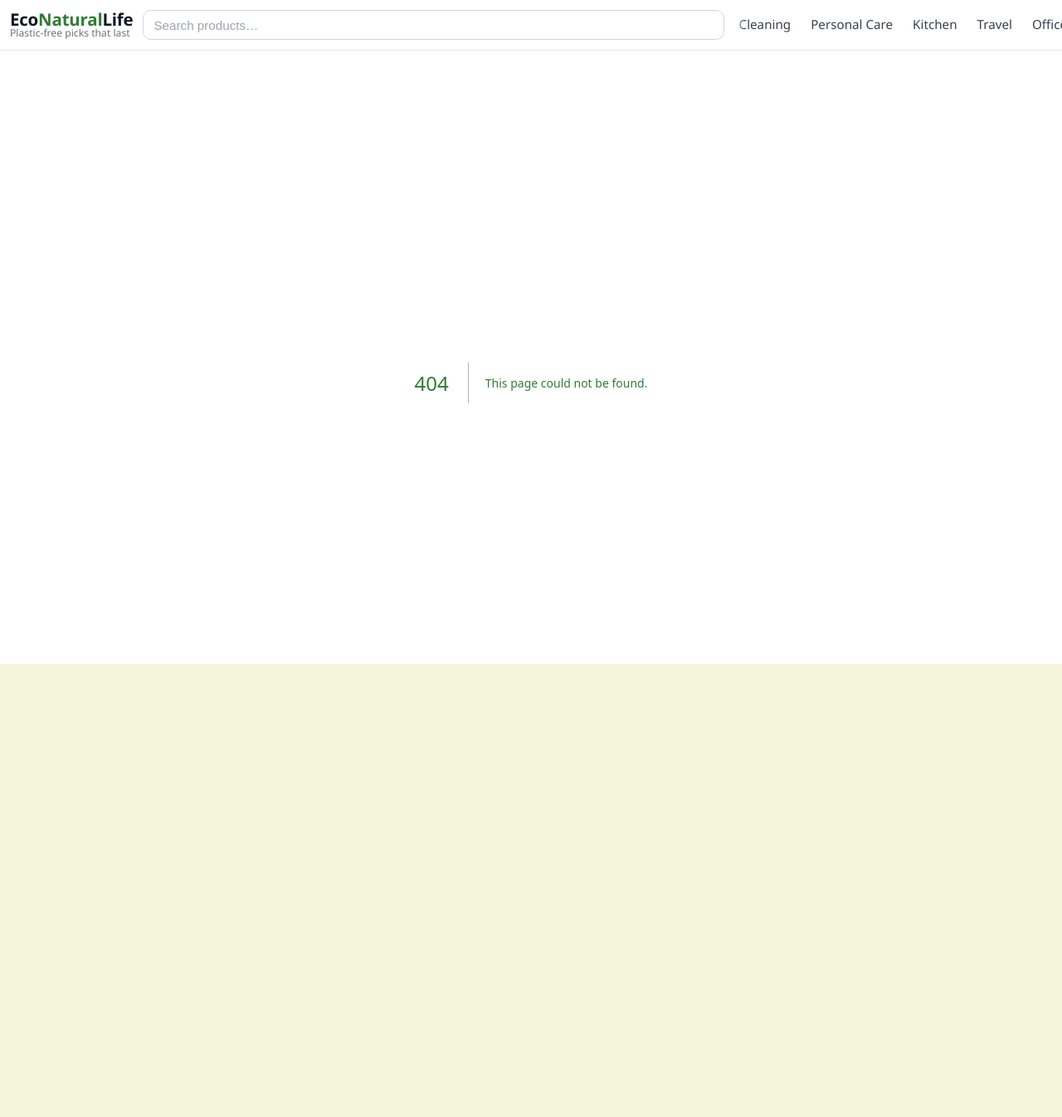
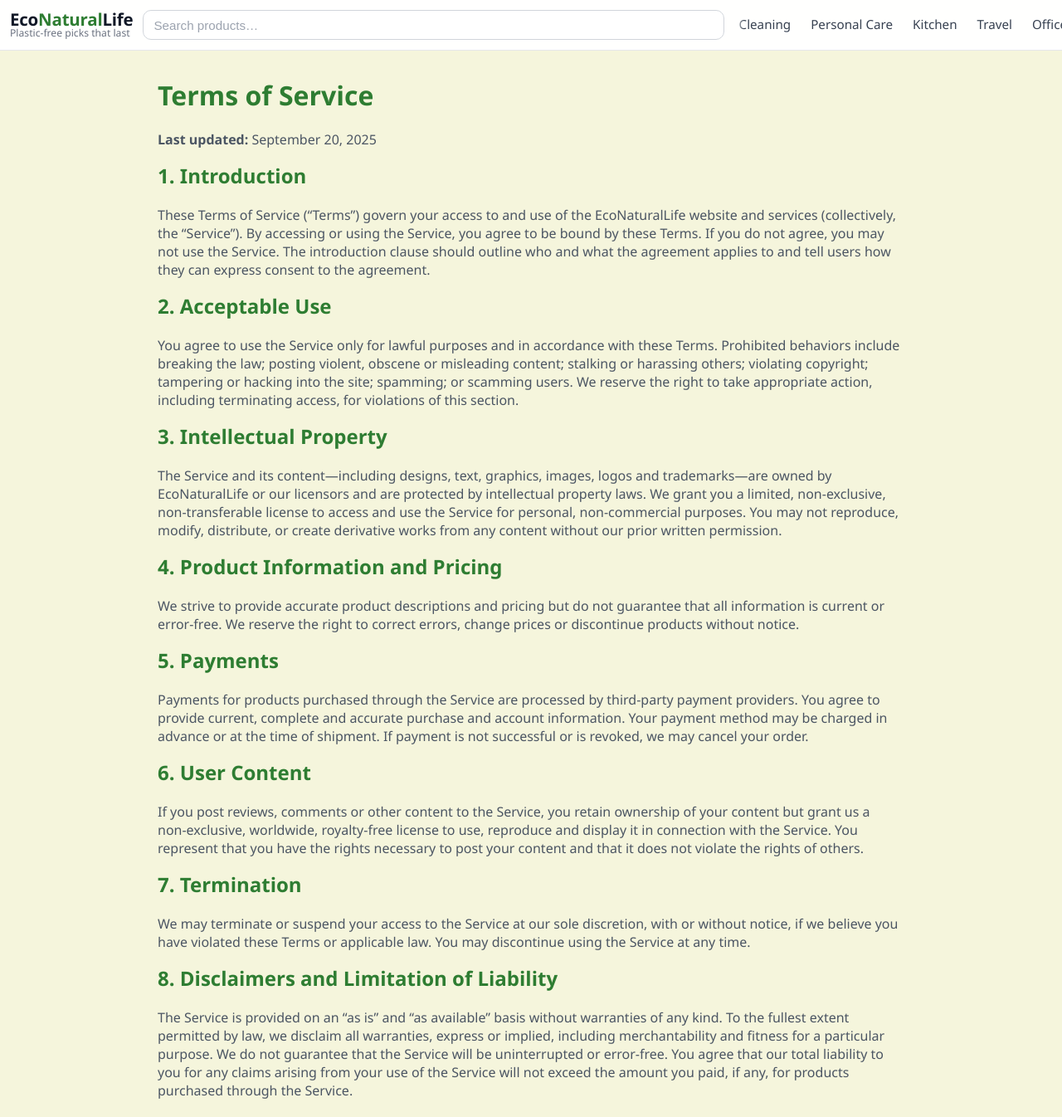
Before and after one commit to SStarfy/Theeconaturallife, a Next.js app: page /terms-of-service in a window 1280 px wide. Before the commit this address had no page. Shown: the top 1346 px of the page at 83% size. Before the commit the page ends 861 px from the top, so only its background shows below. Built offline with nearby package versions, Linux system fonts and the light colour scheme.

Commit message:
Create terms-of-service.js

```diff
--- /dev/null
+++ b/pages/terms-of-service.js
@@ -0,0 +1,42 @@
+import React from 'react';
+
+/**
+ * Terms of Service page for EcoNaturalLife.
+ *
+ * Provided for general informational purposes; consult an attorney for legal advice.
+ */
+
+export default function TermsOfService() {
+  return (
+    <main>
+      <h1>Terms of Service</h1>
+      <p><strong>Last updated:</strong> September 20, 2025</p>
+      <h2>1. Introduction</h2>
+      <p>These Terms of Service (“Terms”) govern your access to and use of the EcoNaturalLife website and services (collectively, the “Service”). By accessing or using the Service, you agree to be bound by these Terms. If you do not agree, you may not use the Service. The introduction clause should outline who and what the agreement applies to and tell users how they can express consent to the agreement.</p>
+      <h2>2. Acceptable Use</h2>
+      <p>You agree to use the Service only for lawful purposes and in accordance with these Terms. Prohibited behaviors include breaking the law; posting violent, obscene or misleading content; stalking or harassing others; violating copyright; tampering or hacking into the site; spamming; or scamming users. We reserve the right to take appropriate action, including terminating access, for violations of this section.</p>
+      <h2>3. Intellectual Property</h2>
+      <p>The Service and its content—including designs, text, graphics, images, logos and trademarks—are owned by EcoNaturalLife or our licensors and are protected by intellectual property laws. We grant you a limited, non‑exclusive, non‑transferable license to access and use the Service for personal, non‑commercial purposes. You may not reproduce, modify, distribute, or create derivative works from any content without our prior written permission.</p>
+      <h2>4. Product Information and Pricing</h2>
+      <p>We strive to provide accurate product descriptions and pricing but do not guarantee that all information is current or error‑free. We reserve the right to correct errors, change prices or discontinue products without notice.</p>
+      <h2>5. Payments</h2>
+      <p>Payments for products purchased through the Service are processed by third‑party payment providers. You agree to provide current, complete and accurate purchase and account information. Your payment method may be charged in advance or at the time of shipment. If payment is not successful or is revoked, we may cancel your order.</p>
+      <h2>6. User Content</h2>
+      <p>If you post reviews, comments or other content to the Service, you retain ownership of your content but grant us a non‑exclusive, worldwide, royalty‑free license to use, reproduce and display it in connection with the Service. You represent that you have the rights necessary to post your content and that it does not violate the rights of others.</p>
+      <h2>7. Termination</h2>
+      <p>We may terminate or suspend your access to the Service at our sole discretion, with or without notice, if we believe you have violated these Terms or applicable law. You may discontinue using the Service at any time.</p>
+      <h2>8. Disclaimers and Limitation of Liability</h2>
+      <p>The Service is provided on an “as is” and “as available” basis without warranties of any kind. To the fullest extent permitted by law, we disclaim all warranties, express or implied, including merchantability and fitness for a particular purpose. We do not guarantee that the Service will be uninterrupted or error‑free. You agree that our total liability to you for any claims arising from your use of the Service will not exceed the amount you paid, if any, for products purchased through the Service.</p>
+      <h2>9. Third‑Party Links</h2>
+      <p>The Service may contain links to external websites that are not controlled by us. We are not responsible for the content or practices of any third‑party sites and encourage you to review the terms and privacy policies of those sites.</p>
+      <h2>10. Modifications</h2>
+      <p>We may update these Terms from time to time. Changes will be effective upon posting on this page unless otherwise specified. By continuing to use the Service after any changes, you accept the updated Terms.</p>
+      <h2>11. Governing Law and Dispute Resolution</h2>
+      <p>These Terms are governed by the laws of the State of California, without regard to its conflict of law principles. Any disputes arising under these Terms will be resolved through binding arbitration in San Francisco County, California, except that either party may seek relief in a court of competent jurisdiction for injunctive or other equitable relief.</p>
+      <h2>12. Contact Information</h2>
+      <p>If you have any questions about these Terms, please contact us at <a href="mailto:contact@econaturallife.com">contact@econaturallife.com</a>.</p>
+      <h2>13. Entire Agreement</h2>
+      <p>These Terms constitute the entire agreement between you and EcoNaturalLife regarding your use of the Service and supersede any prior agreements or understandings.</p>
+    </main>
+  );
+}
```
